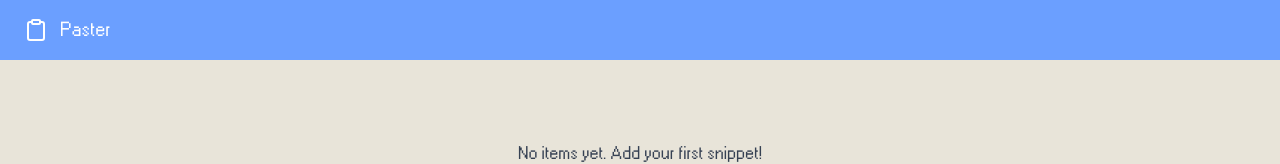
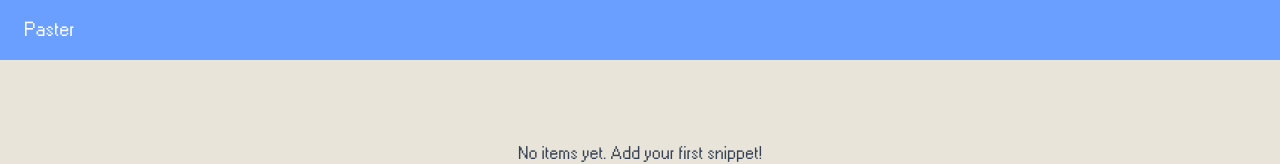
Before and after one commit to laremund/paster, a React (Vite) app: page / in a window 1280 px wide. Shown: the top 164 px of the page. Built offline with nearby package versions, Linux system fonts and the light colour scheme.

Commit message:
Kill icon in header

```diff
--- a/src/App.tsx
+++ b/src/App.tsx
@@ -102,10 +102,6 @@ function App() {
     <div className="min-h-screen bg-[#e8e4d9]">
       {/* Header */}
       <header className="bg-[#6b9fff] text-white px-6 py-4 flex items-center gap-3">
-        <svg className="w-6 h-6" viewBox="0 0 24 24" fill="none" stroke="currentColor" strokeWidth="2" strokeLinecap="round" strokeLinejoin="round">
-          <path d="M16 4h2a2 2 0 0 1 2 2v14a2 2 0 0 1-2 2H6a2 2 0 0 1-2-2V6a2 2 0 0 1 2-2h2" />
-          <rect x="8" y="2" width="8" height="4" rx="1" ry="1" />
-        </svg>
         <h1 className="text-xl font-medium">Paster</h1>
       </header>
 
```
